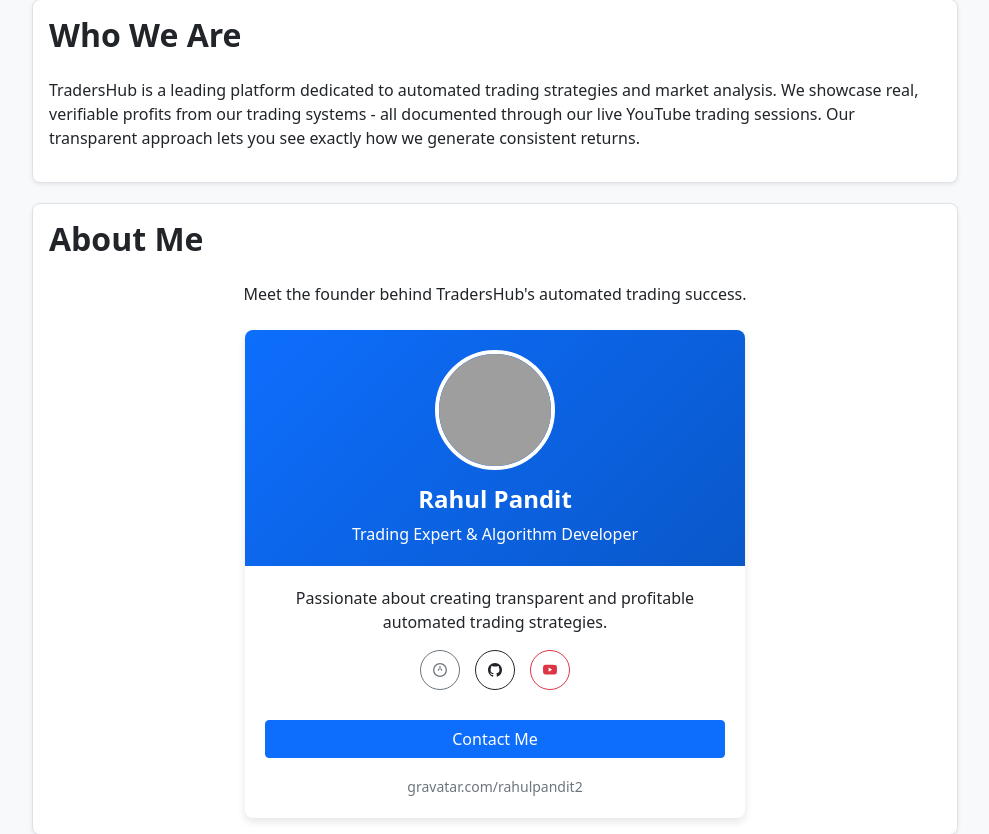
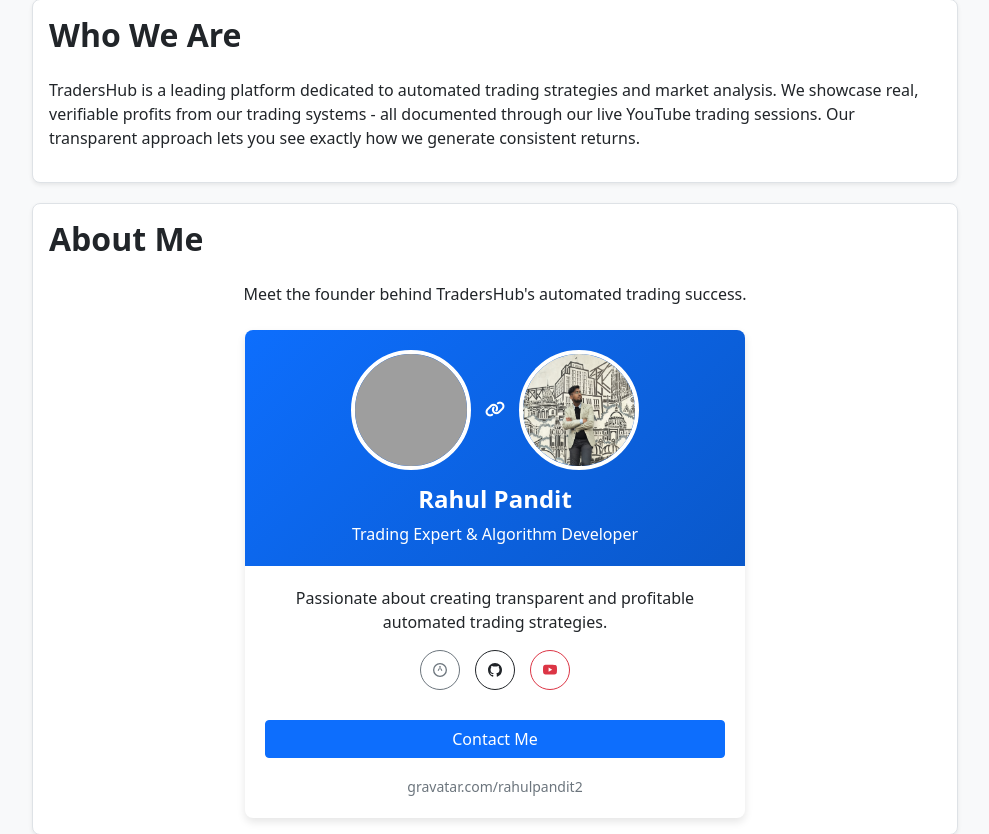
Before and after one commit to rahulpandit2/Traders-Hub, a PHP site: page /about.php in a window 1280 px wide. Shown: the part 499-1333 px from the top of the page, without its empty margins (145-1134 px from the left). Run offline with PHP 8.4, Linux system fonts and the light colour scheme; grey boxes are pictures that could not be loaded.

Commit message:
improved about.php page, added about me section, added assets

```diff
--- a/about.php
+++ b/about.php
@@ -88,13 +88,15 @@
         text-align: center;
     }
 
-    .profile-avatar {
+    .profile-avatar,
+    .profile-picture {
         width: 120px;
         height: 120px;
         border-radius: 50%;
         border: 4px solid white;
         margin: 0 auto;
-        display: block;
+        display: inline-block;
+        margin: 0 10px;
     }
 
     .profile-name {
@@ -215,6 +217,8 @@
                         <div class="profile-card">
                             <div class="profile-header">
                                 <img src="https://0.gravatar.com/avatar/c90b2f318f722561f300fd6775037d5abaebbd6d83b87b3ac5175f15952136bc?s=256" alt="Rahul Pandit" class="profile-avatar">
+                                <i class="fa-solid fa-link"></i>
+                                <img src="assets/images/profile-picture.jpg" class="profile-picture">
                                 <h4 class="profile-name">Rahul Pandit</h4>
                                 <p class="mb-0">Trading Expert & Algorithm Developer</p>
                             </div>
```
Also changed, not shown: assets/images/profile-picture.jpg (added).
